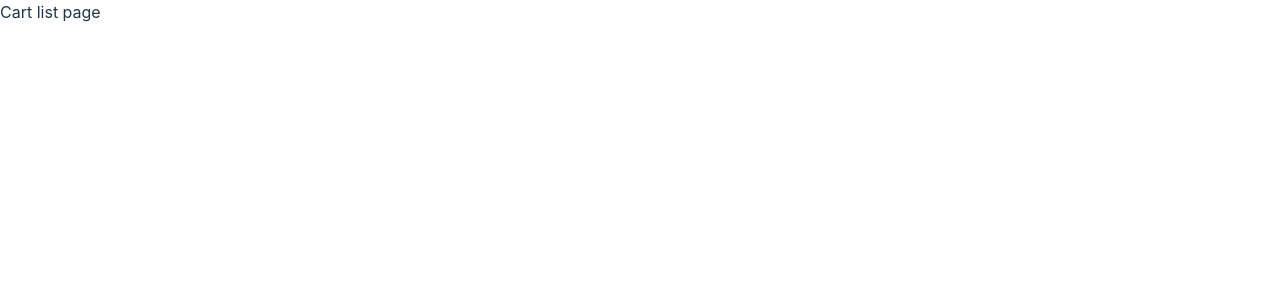
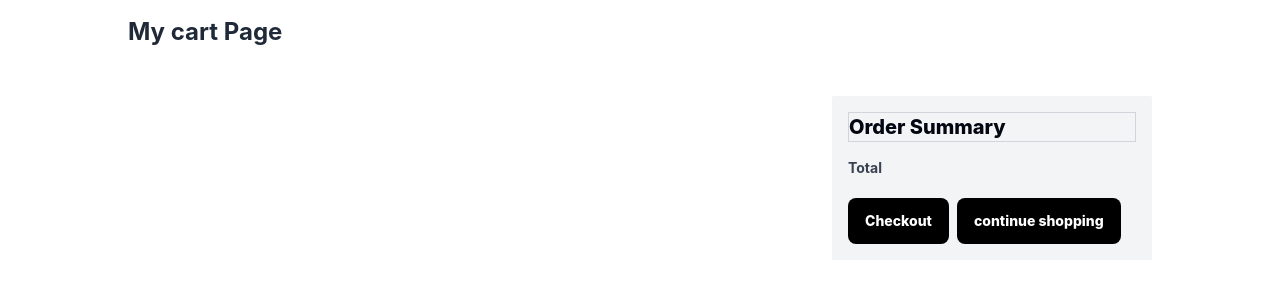
Before and after one commit to solo925/React-Shopping-Cart, a React (Vite) app: page /cart in a window 1280 px wide. Shown: the top 300 px of the page. Built offline with nearby package versions, Linux system fonts and the light colour scheme; no server answers.

Commit message:
cartItem page styling and DOM

```diff
--- a/src/pages/cartList/index.jsx
+++ b/src/pages/cartList/index.jsx
@@ -1,8 +1,34 @@
-import React from 'react';
+import React, { useContext } from 'react';
+import { ShoppingCartContext } from '../../context';
 
 function CartListPage() {
+  const { cartItem } = useContext(ShoppingCartContext);
   return (
-    <div>Cart list page</div>
+    <div className='py-4 mx-auto max-w-5xl max-md:max-w-xl'>
+      <h1 className='text-2xl font-bold text-gray-800 text-centre'>
+        My cart Page
+      </h1>
+      <div className='grid gap-8 mt-12 md:grid-cols-3'>
+        <div className="space-y-4 md:col-span-2"></div>
+        <div className='p-4 bg-gray-100 rounded-sm h-max'>
+          <h3 className='text-xl font-extrabold border border-b border-gray-300 text-gray-950 bp-2'>
+            Order Summary
+          </h3>
+          <ul className='mt-4 space-y-2 text-gray-700'>
+            <p className='flex flex-wrap gap-4 text-sm font-bold'>
+              Total<span></span>
+            </p>
+          </ul>
+          <div className='flex gap-2 mt-5'>
+            <button className='px-4 py-3 text-sm font-extrabold text-white bg-black'>Checkout</button>
+            <button className='px-4 py-3 text-sm font-extrabold text-white bg-black'>continue shopping</button>
+
+          </div>
+        </div>
+
+      </div>
+
+    </div>
   )
 }
 
```
